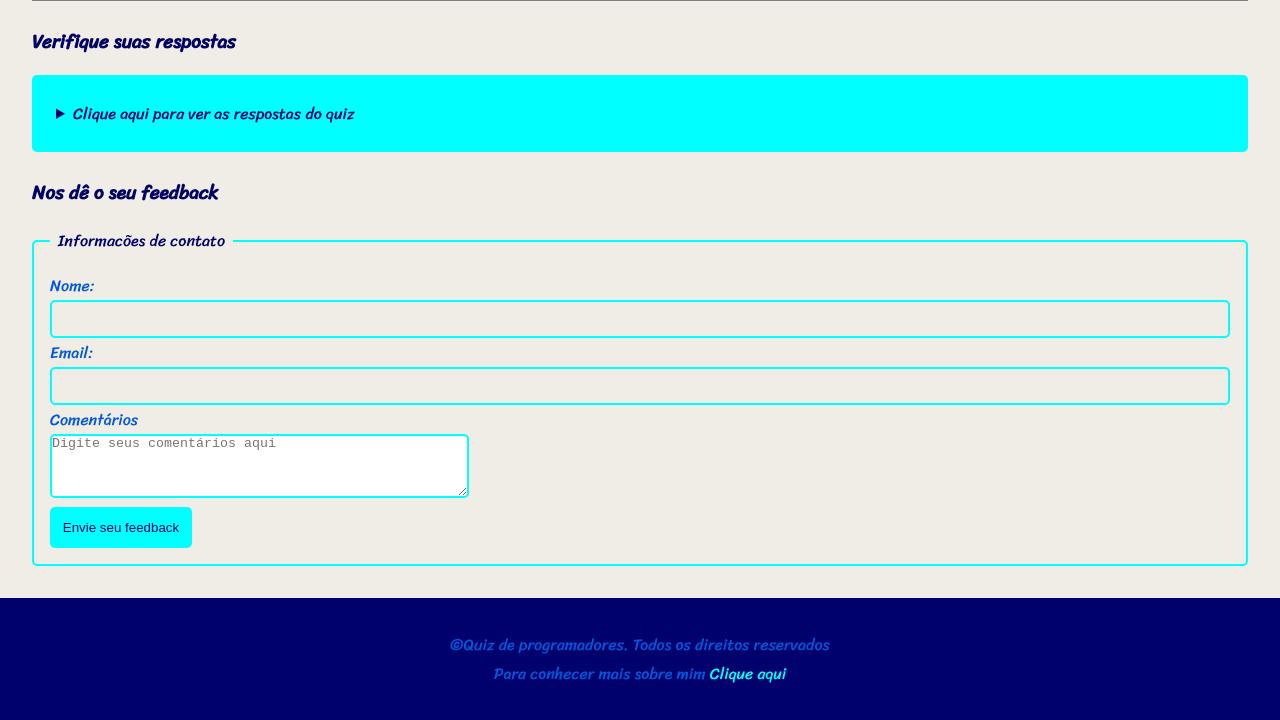
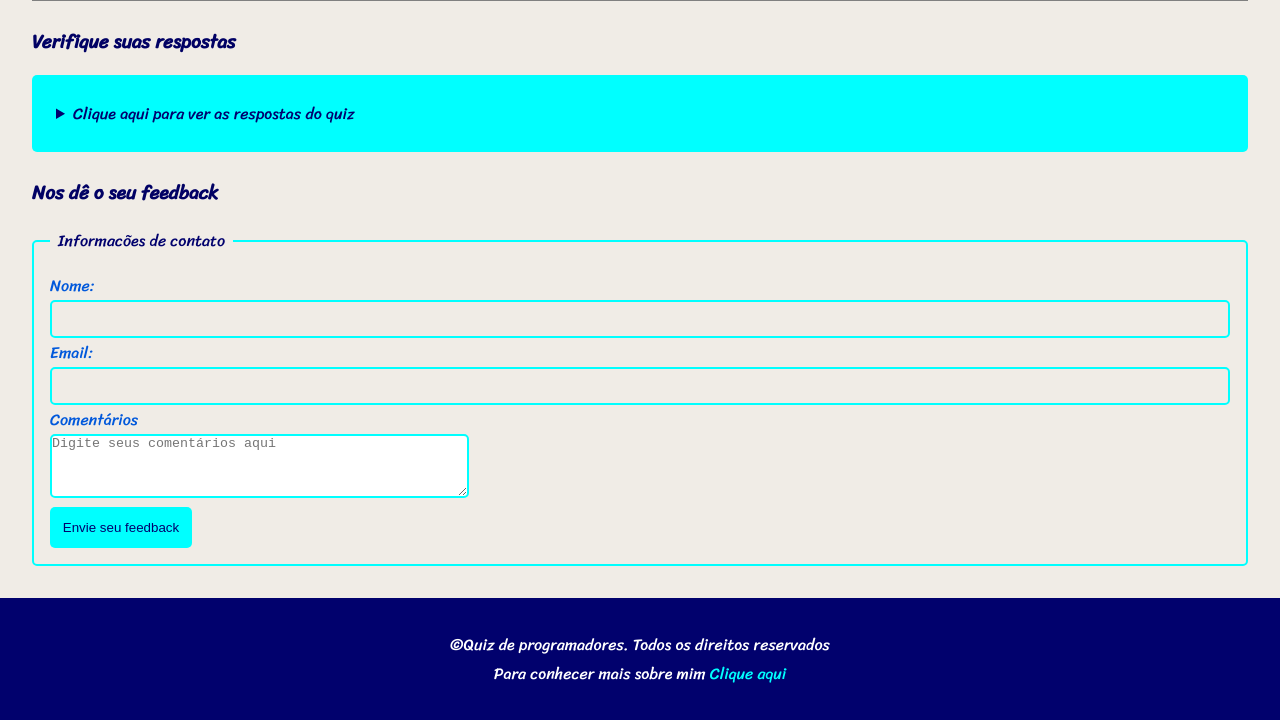
Before and after one commit to Pedrinnxl08/Quiz-Para-Programadores, a plain HTML site: page index.html in a window 1280 px wide. Shown: the part 1850-2570 px from the top of the page. Drawn offline with Linux system fonts and the light colour scheme.

Commit message:
Update index.html

```diff
--- a/index.html
+++ b/index.html
@@ -172,8 +172,8 @@
             </section>
         </main>
         <footer>
-            <p>&copy;Quiz de programadores. Todos os direitos reservados</p>
-            <p>Para conhecer mais sobre mim <a href="sobremim.html" target="_blank"> Clique aqui</a></p>
+            <p class="paragrafo-footer">&copy;Quiz de programadores. Todos os direitos reservados</p>
+            <p class="paragrafo-footer">Para conhecer mais sobre mim <a href="sobremim.html" target="_blank"> Clique aqui</a></p>
         </footer>
     </body>
 </html>
```
